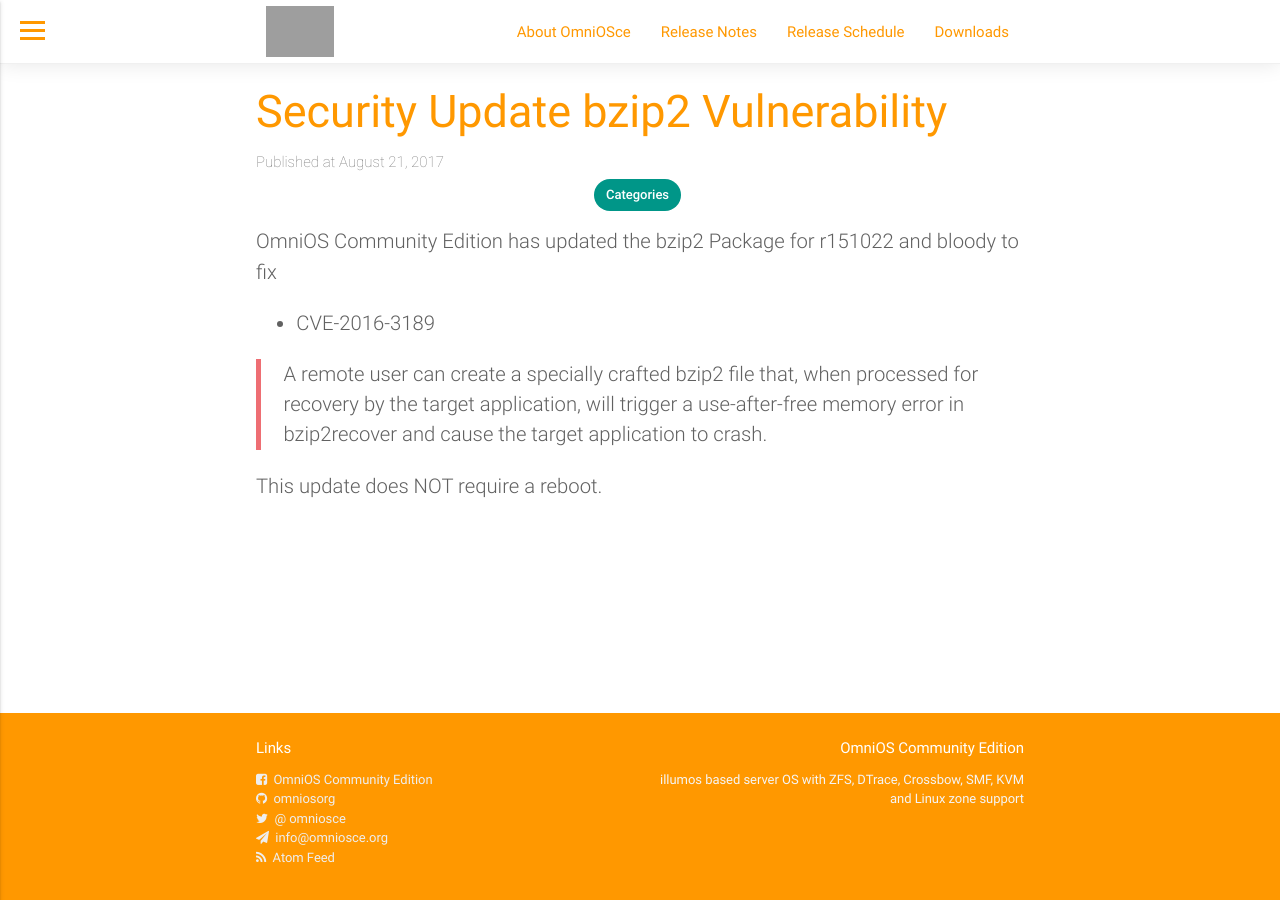
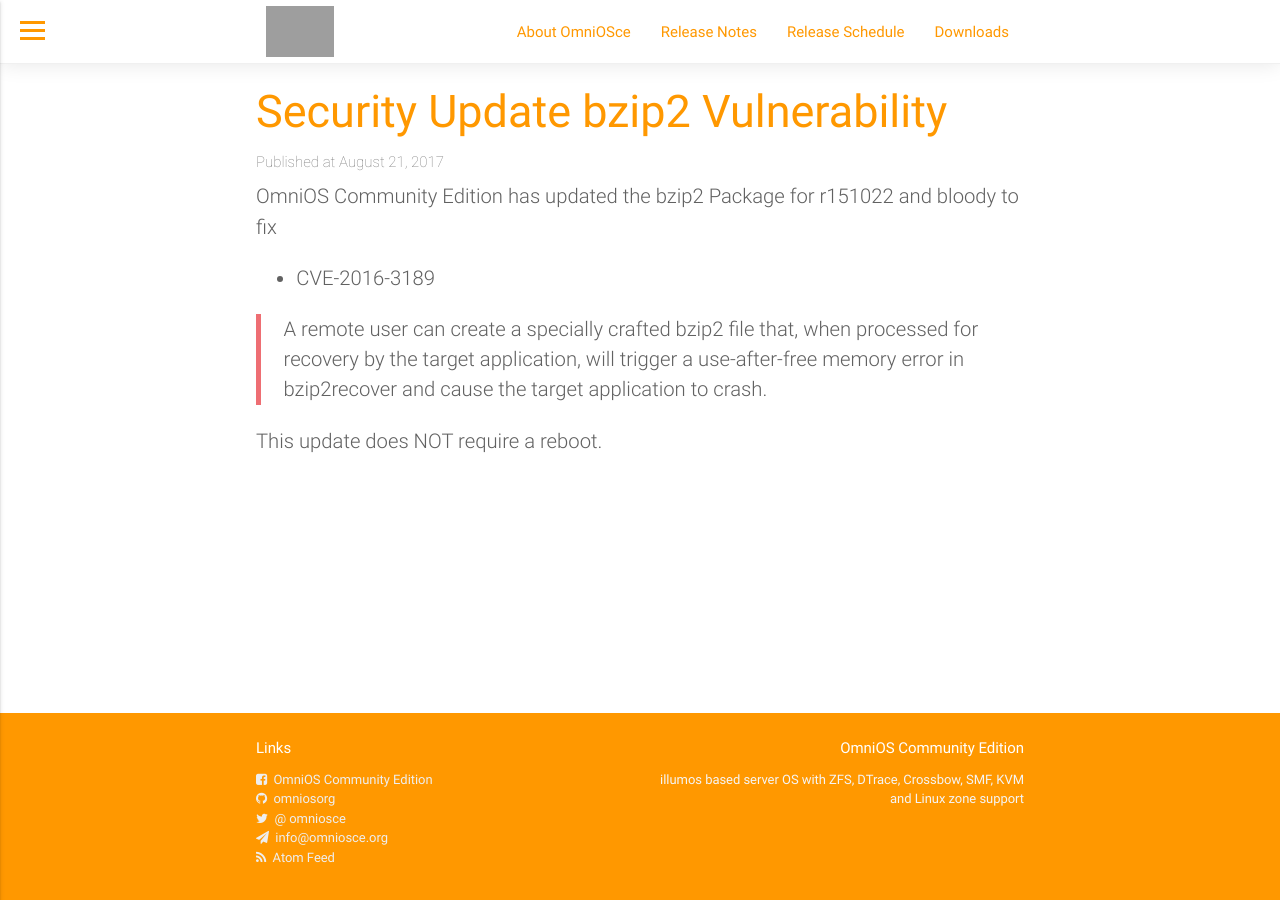
Before and after one commit to omniosorg/omniosorg.github.io, a Jekyll site: the page built from _posts/2017-08-21-security-bzip2.md, in a window 1280 px wide. Built offline with Jekyll 4.4.1, drawn with Linux system fonts in a browser that asks for light colours; grey boxes are pictures that could not be loaded.

Commit message:
Hide categories button if no categories

```diff
--- a/_layouts/post.html
+++ b/_layouts/post.html
@@ -7,10 +7,12 @@
                 <h1 class="orange-text">{{ page.title }}</h2>
                 <h5 class="grey-text text-darken-1 thin">Published at {{ page.date | date: "%B %-d, %Y" }}</h5>
 
+		{% if page.categories.size > 0 %}
                 <article class="post-categories center-align">
                     <div class="chip teal white-text">Categories</div>
                     {% for cat in page.categories %}<div class="chip">{{ cat }}</div> {% endfor %}
                 </article>
+		{% endif %}
                 <article class="grey-text text-darken-2 post-content">
                     {{ content }}
                 </article>
```
